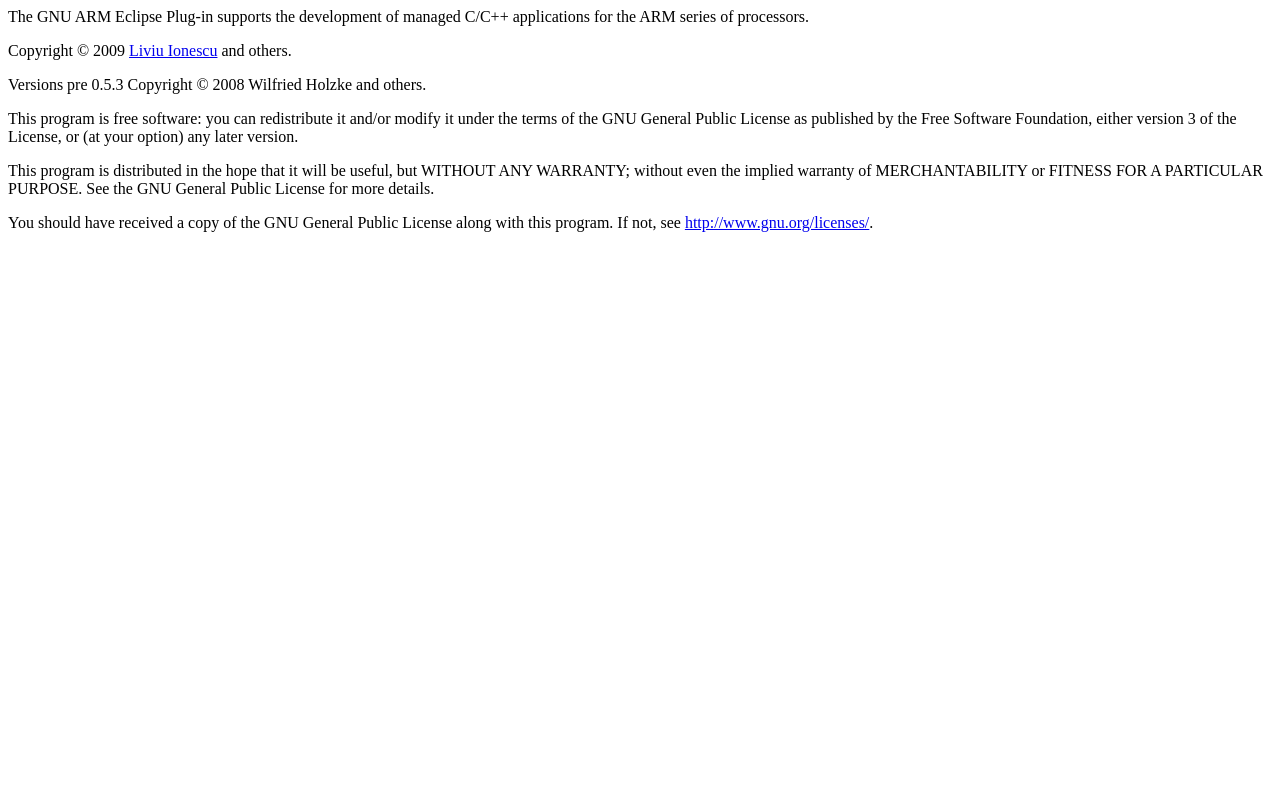
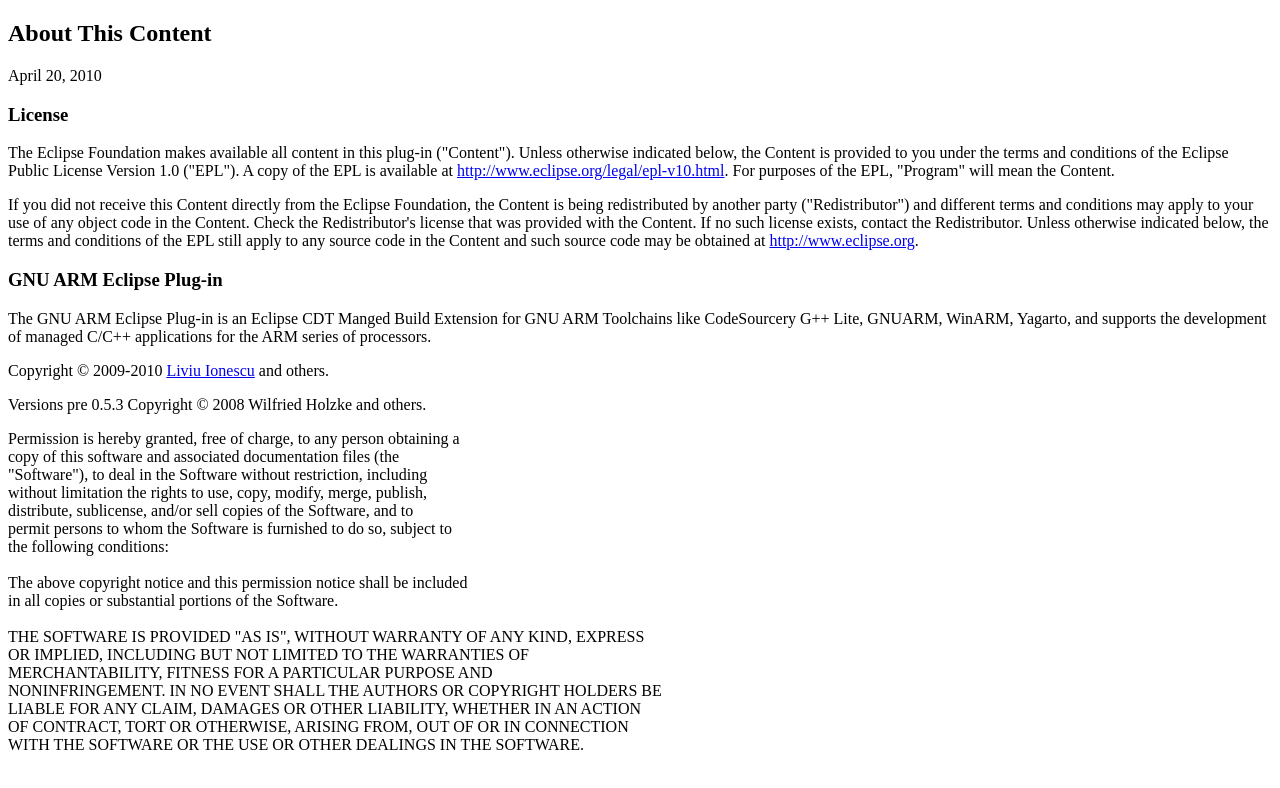
Before and after one commit to lygstate/gnuarmeclipse, a plain HTML site: page Eclipse/org.eclipse.cdt.cross.arm.gnu/about.html in a window 1280 px wide. Drawn offline with Linux system fonts and the light colour scheme.

Commit message:
License changed from GPL to EPL
git-svn-id: svn://localhost/gnuarmeclipse/trunk@148 73bffd24-bf21-0410-921b-c1c13da472a1

```diff
--- a/Eclipse/org.eclipse.cdt.cross.arm.gnu/about.html
+++ b/Eclipse/org.eclipse.cdt.cross.arm.gnu/about.html
@@ -1,27 +1,52 @@
-<!DOCTYPE HTML PUBLIC "-//W3C//DTD HTML 4.0 Transitional//EN">
-<html>
-	<head>
+<!DOCTYPE html PUBLIC "-//W3C//DTD XHTML 1.0 Strict//EN"
+    "http://www.w3.org/TR/xhtml1/DTD/xhtml1-strict.dtd">
+<html xmlns="http://www.w3.org/1999/xhtml">
+<head>
 <meta http-equiv="Content-Type" content="text/html; charset=ISO-8859-1"/>
 <title>About</title>
 </head>
-<body lang="EN_US">
+<body lang="EN-US">
+<h2>About This Content</h2>
 
-<p> The GNU ARM Eclipse Plug-in supports the development of managed C/C++ applications for the ARM series of processors.</p>
-<p>Copyright &copy; 2009 <a href="mailto:ilg@livius.net">Liviu Ionescu</a> and others.</p>
+<p>April 20, 2010</p>
+<h3>License</h3>
+
+<p>The Eclipse Foundation makes available all content in this plug-in (&quot;Content&quot;).  Unless otherwise
+indicated below, the Content is provided to you under the terms and conditions of the
+Eclipse Public License Version 1.0 (&quot;EPL&quot;).  A copy of the EPL is available
+at <a href="http://www.eclipse.org/legal/epl-v10.html">http://www.eclipse.org/legal/epl-v10.html</a>.
+For purposes of the EPL, &quot;Program&quot; will mean the Content.</p>
+
+<p>If you did not receive this Content directly from the Eclipse Foundation, the Content is
+being redistributed by another party (&quot;Redistributor&quot;) and different terms and conditions may
+apply to your use of any object code in the Content.  Check the Redistributor's license that was
+provided with the Content.  If no such license exists, contact the Redistributor.  Unless otherwise
+indicated below, the terms and conditions of the EPL still apply to any source code in the Content
+and such source code may be obtained at <a href="http://www.eclipse.org">http://www.eclipse.org</a>.</p>
+
+<h3>GNU ARM Eclipse Plug-in</h3>
+<p> The GNU ARM Eclipse Plug-in is an
+Eclipse CDT Manged Build Extension for GNU ARM
+Toolchains like CodeSourcery G++ Lite, GNUARM, WinARM, Yagarto,
+and supports the development of managed C/C++ applications for the ARM series of processors.</p>
+
+<p>Copyright &copy; 2009-2010 <a href="mailto:ilg@livius.net">Liviu Ionescu</a> and others.</p>
 <p>Versions pre 0.5.3 Copyright &copy; 2008 Wilfried Holzke and others.</p>
 
-<p>This program is free software: you can redistribute it and/or modify
-it under the terms of the GNU General Public License as published by
-the Free Software Foundation, either version 3 of the License, or
-(at your option) any later version.</p>
-
-<p>This program is distributed in the hope that it will be useful,
-but WITHOUT ANY WARRANTY; without even the implied warranty of
-MERCHANTABILITY or FITNESS FOR A PARTICULAR PURPOSE.  See the
-GNU General Public License for more details.</p>
-
-<p>You should have received a copy of the GNU General Public License
-along with this program.  If not, see <a href="http://www.gnu.org/licenses/">http://www.gnu.org/licenses/</a>.</p>
-
+<p>Permission is hereby granted,
+free of charge, to any person obtaining a<BR>copy of this software and
+associated documentation files (the<BR>"Software"), to deal in the Software
+without restriction, including<BR>without limitation the rights to use, copy,
+modify, merge, publish,<BR>distribute, sublicense, and/or sell copies of the
+Software, and to<BR>permit persons to whom the Software is furnished to do so,
+subject to<BR>the following conditions:<BR><BR>The above copyright notice and
+this permission notice shall be included<BR>in all copies or substantial
+portions of the Software.<BR><BR>THE SOFTWARE IS PROVIDED "AS IS", WITHOUT
+WARRANTY OF ANY KIND, EXPRESS<BR>OR IMPLIED, INCLUDING BUT NOT LIMITED TO THE
+WARRANTIES OF<BR>MERCHANTABILITY, FITNESS FOR A PARTICULAR PURPOSE
+AND<BR>NONINFRINGEMENT. IN NO EVENT SHALL THE AUTHORS OR COPYRIGHT HOLDERS
+BE<BR>LIABLE FOR ANY CLAIM, DAMAGES OR OTHER LIABILITY, WHETHER IN AN
+ACTION<BR>OF CONTRACT, TORT OR OTHERWISE, ARISING FROM, OUT OF OR IN
+CONNECTION<BR>WITH THE SOFTWARE OR THE USE OR OTHER DEALINGS IN THE SOFTWARE.
 </body>
 </html>
```
